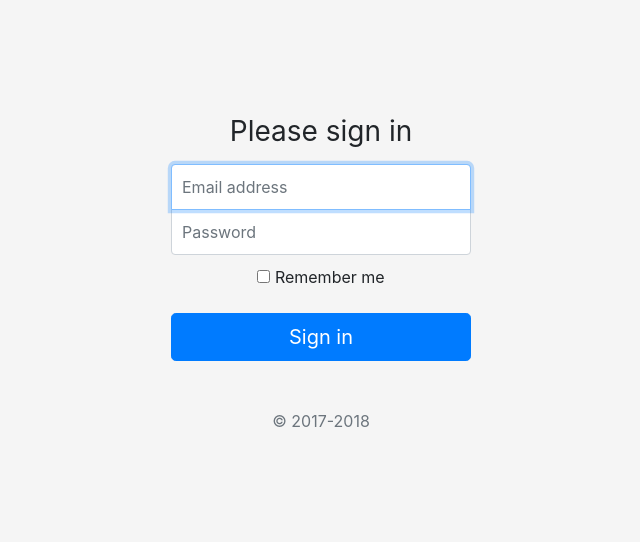
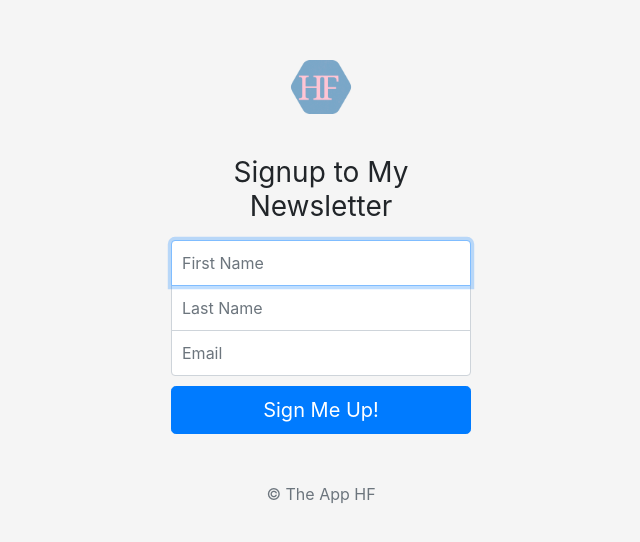
Before and after one commit to harukafujii13/Signup_API, a website: page signup.html in a window 1280 px wide. Shown: the part 118-660 px from the top of the page, without its empty margins (319-959 px from the left). Drawn offline with nearby package versions, Linux system fonts and the light colour scheme.

Commit message:
added public

```diff
--- a/style.css
+++ b/public/css/style.css
@@ -38,13 +38,24 @@ body {
 .form-signin .form-control:focus {
   z-index: 2;
 }
-.form-signin input[type="email"] {
+.top {
   margin-bottom: -1px;
   border-bottom-right-radius: 0;
   border-bottom-left-radius: 0;
 }
-.form-signin input[type="password"] {
+
+.middle {
+  border-radius: 0;
+  margin-bottom: -1px;
+}
+
+.bottom {
   margin-bottom: 10px;
   border-top-left-radius: 0;
   border-top-right-radius: 0;
 }
+
+/* .mb-4 {
+  width: 10rem;
+  height: auto;
+} */
--- a/signup.html
+++ b/signup.html
@@ -25,45 +25,47 @@
     />
 
     <!-- Custom styles for this template -->
-    <link rel="stylesheet" href="style.css" />
+    <link rel="stylesheet" href="/public/css/style.css" />
   </head>
 
   <body class="text-center">
-    <form class="form-signin">
-      <!-- <img
+    <form class="form-signin" action="/" method="post">
+      <img
         class="mb-4"
-        src="https://getbootstrap.com/docs/4.0/assets/brand/bootstrap-solid.svg"
+        src="/public/image/HF (1).png"
         alt=""
-        width="72"
-        height="72"
-      /> -->
-      <h1 class="h3 mb-3 font-weight-normal">Please sign in</h1>
-      <label for="inputEmail" class="sr-only">Email address</label>
+        width="90"
+        height="90"
+      />
+      <h1 class="h3 mb-3 font-weight-normal">Signup to My Newsletter</h1>
+
       <input
-        type="email"
-        id="inputEmail"
-        class="form-control"
-        placeholder="Email address"
+        type="text"
+        class="form-control top"
+        placeholder="First Name"
         required
         autofocus
       />
-      <label for="inputPassword" class="sr-only">Password</label>
+
       <input
-        type="password"
-        id="inputPassword"
-        class="form-control"
-        placeholder="Password"
+        type="text"
+        class="form-control middle"
+        placeholder="Last Name"
         required
       />
-      <div class="checkbox mb-3">
-        <label>
-          <input type="checkbox" value="remember-me" /> Remember me
-        </label>
-      </div>
+
+      <input
+        type="email"
+        id="inputPassword"
+        class="form-control bottom"
+        placeholder="Email"
+        required
+      />
+
       <button class="btn btn-lg btn-primary btn-block" type="submit">
-        Sign in
+        Sign Me Up!
       </button>
-      <p class="mt-5 mb-3 text-muted">&copy; 2017-2018</p>
+      <p class="mt-5 mb-3 text-muted">&copy; The App HF</p>
     </form>
   </body>
 </html>
```
Also changed, not shown: app.js (+8 -2 lines), public/image/HF (1).png (added), 3 other files.
